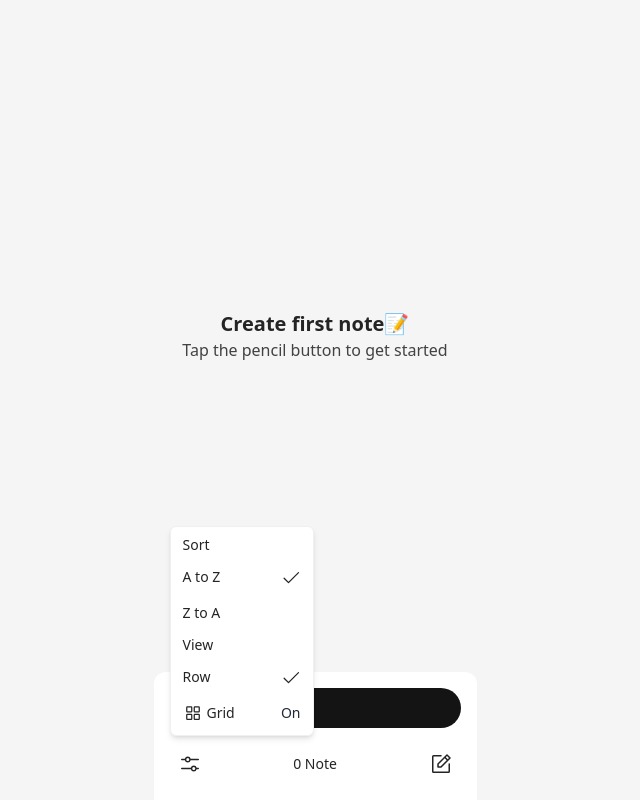
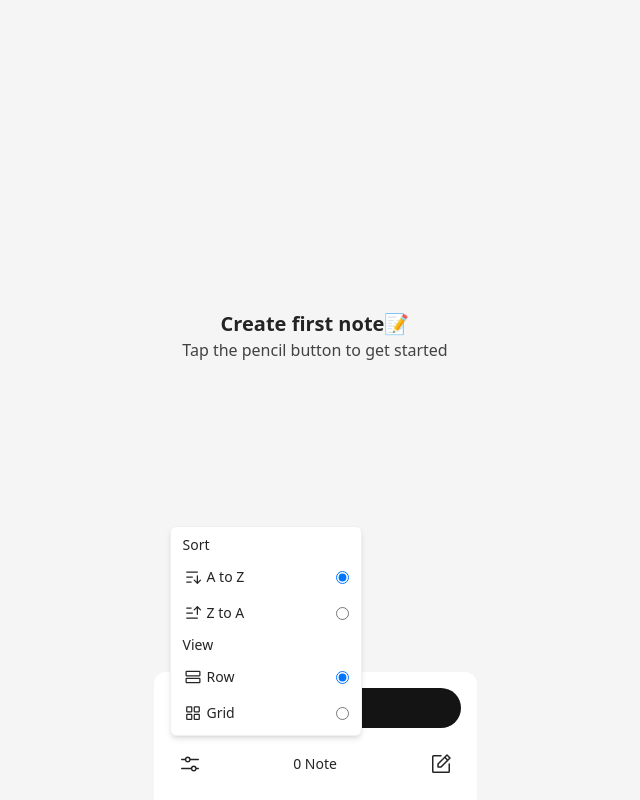
Before and after one commit to haikalgakbar/react-notes, a React (Vite) app: page / in a window 1280 px wide. Both pictures are taken after a click on the button 514 px from the left and 764 px from the top of the page. Shown: the whole page, without its empty margins (325-965 px from the left). Built offline with nearby package versions, Linux system fonts and the light colour scheme.

Commit message:
fix: view row and grid

```diff
--- a/index.html
+++ b/index.html
@@ -27,7 +27,7 @@
       // }
     </script>
   </head>
-  <body>
+  <body class="bg-background-base-3-light dark:bg-background-base-3-dark">
     <main
       id="root"
       class="flex justify-center items-center bg-background-base-3-light dark:bg-background-base-3-dark min-h-dvh"
--- a/src/App.tsx
+++ b/src/App.tsx
@@ -13,7 +13,10 @@ export default function App() {
   const [notesId, setNotesId] = useState();
   const [isDarkMode, _setIsDarkMode] = useState(localStorage.theme);
   const [display, setDisplay] = useState(
-    JSON.parse(localStorage.getItem(DISPLAY_KEY)) ?? { view: "row", sort: "" },
+    JSON.parse(localStorage.getItem(DISPLAY_KEY)) ?? {
+      view: "row",
+      sort: "asc",
+    },
   );
 
   const allNotes = Array.from(
@@ -27,7 +30,7 @@ export default function App() {
   }, [isDarkMode]);
 
   return (
-    <section className="relative flex max-h-dvh min-h-dvh max-w-[425px] flex-col-reverse">
+    <section className="relative flex max-h-dvh min-h-dvh min-w-[320px] max-w-[425px] flex-col-reverse">
       <Header
         allNotes={allNotes}
         // darkMode={isDarkMode}
--- a/src/components/AddNotes.tsx
+++ b/src/components/AddNotes.tsx
@@ -31,26 +31,25 @@ export default function AddNotes({ isOpen, note }) {
   }, [valueContent]);
 
   function handleAddNotes() {
-    console.log("add notes");
-    if (note.id) {
-      const newNotes: notesObj = {
-        id: note.id,
-        title: valueTitle,
-        content: valueContent,
-        date: currentDate,
-      };
+    // if (note.id) {
+    //   const newNotes: notesObj = {
+    //     id: note.id,
+    //     title: valueTitle,
+    //     content: valueContent,
+    //     date: currentDate,
+    //   };
 
-      const findNotes = allNotes.findIndex((notes) => notes.id === note.id);
+    //   const findNotes = allNotes.findIndex((notes) => notes.id === note.id);
 
-      const newNote = allNotes;
-      newNote.splice(findNotes, 1, newNotes);
-      localStorage.setItem(key, JSON.stringify(newNote));
-      setValueTitle("");
-      setValueContent("");
-      isOpen(false);
+    //   const newNote = allNotes;
+    //   newNote.splice(findNotes, 1, newNotes);
+    //   localStorage.setItem(key, JSON.stringify(newNote));
+    //   setValueTitle("");
+    //   setValueContent("");
+    //   isOpen(false);
 
-      return;
-    }
+    //   return;
+    // }
 
     const newNotes: notesObj = {
       id: self.crypto.randomUUID(),
--- a/src/components/OptionMenu.tsx
+++ b/src/components/OptionMenu.tsx
@@ -1,11 +1,7 @@
 export default function OpenMenu({ getRef, className, children }) {
   return (
-    <div
-      ref={getRef}
-      className={className}
-      // className="absolute flex flex-col p-1 bottom-16 right-[${right}] bg-background-base-1-light dark:bg-background-base-1-dark shadow-md border-[.5px] rounded-md border-stroke-base-3-light dark:border-stroke-base-3-dark min-w-36"
-    >
+    <form ref={getRef} className={className}>
       {children}
-    </div>
+    </form>
   );
 }
--- a/src/components/header/Header.tsx
+++ b/src/components/header/Header.tsx
@@ -4,8 +4,10 @@ import {
   SlidersHorizontal,
   MagnifyingGlass,
   NotePencil,
-  Check,
   SquaresFour,
+  Rows,
+  SortAscending,
+  SortDescending,
 } from "@phosphor-icons/react";
 import { DISPLAY_KEY } from "../../utils/const";
 
@@ -17,41 +19,12 @@ export default function Header({
   display,
   setDisplay,
 }) {
-  const [openSortMenu, setOpenSortMenu] = useState(false);
-  const [openViewMenu, setOpenViewMenu] = useState(false);
+  const { view, sort } = display;
   const [openDisplayMenu, setOpenDisplayMenu] = useState(false);
-  const sortRef = useRef(null);
-  const viewRef = useRef(null);
+  const [viewFilter, setViewFilter] = useState(view);
+  const [sortFilter, setSortFilter] = useState(sort);
   const displayRef = useRef(null);
   const countNotes = allNotes.length;
-
-  useEffect(() => {
-    const closeMenu = (e) => {
-      if (!viewRef.current?.contains(e.target)) {
-        setOpenViewMenu(false);
-      }
-    };
-
-    document.addEventListener("mouseup", closeMenu);
-
-    return () => {
-      document.removeEventListener("mouseup", closeMenu);
-    };
-  }, [openViewMenu]);
-
-  useEffect(() => {
-    const closeMenu = (e) => {
-      if (!sortRef.current?.contains(e.target)) {
-        setOpenSortMenu(false);
-      }
-    };
-
-    document.addEventListener("mouseup", closeMenu);
-
-    return () => {
-      document.removeEventListener("mouseup", closeMenu);
-    };
-  }, [openSortMenu]);
 
   useEffect(() => {
     const closeMenu = (e) => {
@@ -66,16 +39,6 @@ export default function Header({
       document.removeEventListener("mouseup", closeMenu);
     };
   }, [openDisplayMenu]);
-
-  function changeView(type: "row" | "grid"): void {
-    if (display.view !== type) {
-      setDisplay({ ...display, view: type });
-      localStorage.setItem(
-        DISPLAY_KEY,
-        JSON.stringify({ ...display, view: type }),
-      );
-    }
-  }
 
   // function changeSort(type: "asc" | "des" | ""): void {
   //   if (display.sort === type) {
@@ -92,6 +55,32 @@ export default function Header({
   //     );
   //   }
   // }
+
+  // console.log(view);
+  // console.log(viewFilter);
+
+  function isRadioSortSelected(value: string): boolean {
+    return value === sortFilter;
+  }
+
+  function handleSortRadioOnClick(e) {
+    setSortFilter(e.currentTarget.value);
+  }
+
+  function isRadioViewSelected(value: string): boolean {
+    return value === viewFilter;
+  }
+
+  function handleViewRadioOnClick(e) {
+    const target = e.currentTarget.value;
+
+    setViewFilter(target);
+    setDisplay({ ...display, view: target });
+    localStorage.setItem(
+      DISPLAY_KEY,
+      JSON.stringify({ ...display, view: target }),
+    );
+  }
 
   return (
     <header className="sticky z-10 flex w-full flex-col gap-4 rounded-t-xl bg-background-base-1-light p-4 dark:bg-background-base-1-dark">
@@ -125,68 +114,139 @@ export default function Header({
         <OptionMenu
           getRef={displayRef}
           className={
-            "absolute bottom-16 left-4 flex min-w-36 flex-col rounded-md border-[.5px] border-stroke-base-3-light bg-background-base-1-light p-1 shadow-md dark:border-stroke-base-3-dark dark:bg-background-base-1-dark"
+            "minw absolute bottom-16 left-4 flex min-w-48 flex-col rounded-md border-[.5px] border-stroke-base-3-light bg-background-base-1-light p-1 shadow-md dark:border-stroke-base-3-dark dark:bg-background-base-1-dark"
           }
         >
-          <p className="right px-2 py-1 text-sm text-foreground-base-3-light dark:text-foreground-base-3-dark">
+          <fieldset className="flex flex-col">
+            <legend className="w-full flex-1 px-2 py-1 text-sm text-foreground-base-3-light dark:text-foreground-base-3-dark">
               Sort
-          </p>
-          <button
-            className="flex items-center justify-between gap-1 rounded-md p-2 text-sm text-foreground-base-1-light hover:bg-background-hover-1-light dark:text-foreground-base-1-dark dark:hover:bg-background-hover-1-dark"
-            onClick={() => changeView("row")}
+            </legend>
+            <div className="flex items-center justify-between gap-1 rounded-md p-2 text-sm text-foreground-base-1-light hover:bg-background-hover-1-light dark:text-foreground-base-1-dark dark:hover:bg-background-hover-1-dark">
+              <SortAscending size={20} />
+              <label
+                className="flex-1 text-start hover:cursor-pointer"
+                htmlFor="asc"
               >
                 A to Z
-            {display.view === "row" && (
-              <Check className="flex-shrink-0" size={20} />
-            )}
-          </button>
-          <button
-            className="flex items-center justify-between gap-1 rounded-md p-2 text-sm text-foreground-base-1-light hover:bg-background-hover-1-light dark:text-foreground-base-1-dark dark:hover:bg-background-hover-1-dark"
-            onClick={() => changeView("grid")}
+              </label>
+              <input
+                type="radio"
+                name="asc"
+                id="asc"
+                value="asc"
+                checked={isRadioSortSelected("asc")}
+                onChange={(e) => handleSortRadioOnClick(e)}
+              />
+            </div>
+            <div className="flex flex-wrap items-center gap-1 rounded-md p-2 text-sm text-foreground-base-1-light hover:cursor-pointer hover:bg-background-hover-1-light dark:text-foreground-base-1-dark dark:hover:bg-background-hover-1-dark">
+              <SortDescending size={20} />
+              <label
+                className="flex-1 text-start hover:cursor-pointer"
+                htmlFor="des"
               >
                 Z to A
-            {display.view === "grid" && (
-              <Check className="flex-shrink-0" size={20} />
-            )}
-          </button>
-          <p className="right px-2 py-1 text-sm text-foreground-base-3-light dark:text-foreground-base-3-dark">
+              </label>
+              <input
+                type="radio"
+                name="des"
+                id="des"
+                value="des"
+                checked={isRadioSortSelected("des")}
+                onChange={(e) => handleSortRadioOnClick(e)}
+              />
+            </div>
+          </fieldset>
+          <fieldset className="flex flex-col">
+            <legend className="w-full flex-1 px-2 py-1 text-sm text-foreground-base-3-light dark:text-foreground-base-3-dark">
               View
-          </p>
-          <button
-            className="flex items-center justify-between gap-1 rounded-md p-2 text-sm text-foreground-base-1-light hover:bg-background-hover-1-light dark:text-foreground-base-1-dark dark:hover:bg-background-hover-1-dark"
-            onClick={() => changeView("row")}
+            </legend>
+            <div className="flex items-center justify-between gap-1 rounded-md p-2 text-sm text-foreground-base-1-light hover:bg-background-hover-1-light dark:text-foreground-base-1-dark dark:hover:bg-background-hover-1-dark">
+              <label
+                className="flex flex-1 flex-row gap-1 text-start hover:cursor-pointer"
+                htmlFor="row"
               >
+                <Rows size={20} />
                 Row
-            {display.view === "row" && (
-              <Check className="flex-shrink-0" size={20} />
-            )}
-          </button>
-          <button className="flex flex-wrap items-center gap-1 rounded-md p-2 text-sm text-foreground-base-1-light hover:bg-background-hover-1-light dark:text-foreground-base-1-dark dark:hover:bg-background-hover-1-dark">
+              </label>
+              <input
+                type="radio"
+                name="row"
+                id="row"
+                value="row"
+                checked={isRadioViewSelected("row")}
+                onChange={(e) => handleViewRadioOnClick(e)}
+              />
+            </div>
+            <div className="flex flex-wrap items-center gap-1 rounded-md p-2 text-sm text-foreground-base-1-light hover:cursor-pointer hover:bg-background-hover-1-light dark:text-foreground-base-1-dark dark:hover:bg-background-hover-1-dark">
+              <label
+                className="flex flex-1 flex-row gap-1 text-start hover:cursor-pointer"
+                htmlFor="grid"
+              >
                 <SquaresFour size={20} />
-            <p className="flex-1 text-start">Grid</p>
-            <div className="flex items-center">
-              <div className="relative flex h-4 w-4 flex-shrink-0 items-center justify-center rounded-full bg-white dark:bg-gray-100">
+                Grid
+              </label>
               <input
-                  aria-labelledby="label1"
-                  checked
                 type="radio"
-                  name="radio"
-                  className="absolute h-full w-full cursor-pointer appearance-none rounded-full border border-gray-400 checked:border-none focus:opacity-100 focus:outline-none focus:ring-2 focus:ring-indigo-700 focus:ring-offset-2"
+                name="grid"
+                id="grid"
+                value="grid"
+                checked={isRadioViewSelected("grid")}
+                onChange={(e) => handleViewRadioOnClick(e)}
               />
-                <div className="z-1 hidden h-full w-full rounded-full border-4 border-indigo-700"></div>
             </div>
-              <label
-                id="label1"
-                className="ml-2 text-sm font-normal leading-4 text-gray-800 dark:text-gray-100"
-              >
-                On
-              </label>
-            </div>
-          </button>
+          </fieldset>
         </OptionMenu>
       )}
     </header>
   );
+}
+
+{
+  /* <fieldset className="flex flex-col">
+<legend className="w-full flex-1 px-2 py-1 text-sm text-foreground-base-3-light dark:text-foreground-base-3-dark">
+  View
+</legend>
+<button
+  className="flex items-center justify-between gap-1 rounded-md p-2 text-sm text-foreground-base-1-light hover:bg-background-hover-1-light dark:text-foreground-base-1-dark dark:hover:bg-background-hover-1-dark"
+  // onClick={(e) => e.preventDefault()}
+>
+  <Rows size={20} />
+  <label
+    className="flex-1 text-start hover:cursor-pointer"
+    htmlFor="row"
+  >
+    Row
+  </label>
+  <input
+    type="radio"
+    name="row"
+    id="row"
+    value="row"
+    checked={isRadioSelected("row")}
+    onChange={(e) => handleRadioOnClick(e)}
+  />
+</button>
+<button
+  className="flex flex-wrap items-center gap-1 rounded-md p-2 text-sm text-foreground-base-1-light hover:cursor-pointer hover:bg-background-hover-1-light dark:text-foreground-base-1-dark dark:hover:bg-background-hover-1-dark"
+  // onClick={(e) => handleRadioOnClick(e)}
+>
+  <SquaresFour size={20} />
+  <label
+    className="flex-1 text-start hover:cursor-pointer"
+    htmlFor="grid"
+  >
+    Grid
+  </label>
+  <input
+    type="radio"
+    name="grid"
+    id="grid"
+    value="grid"
+    checked={isRadioSelected("grid")}
+    onChange={(e) => handleRadioOnClick(e)}
+  />
+</button>
+</fieldset> */
 }
 
 {
--- a/src/components/list-notes/Grids.tsx
+++ b/src/components/list-notes/Grids.tsx
@@ -15,17 +15,16 @@ export default function Grids({ notes, openDetail, viewNotes }) {
       {notes.map((note) => (
         <article
           key={note.id}
-          className="flex cursor-pointer break-inside-avoid flex-col rounded-xl bg-background-base-1-light shadow-md hover:bg-background-hover-1-light dark:bg-background-base-1-dark dark:hover:bg-background-hover-1-dark"
+          className="flex cursor-pointer break-inside-avoid flex-col rounded-xl bg-background-base-1-light p-4 shadow-md hover:bg-background-hover-1-light dark:bg-background-base-1-dark dark:hover:bg-background-hover-1-dark"
+          onClick={() => findNotesId(note.id)}
         >
-          <div className="p-4" onClick={() => findNotesId(note.id)}>
           <h1 className="text-md font-semibold text-foreground-base-1-light dark:text-foreground-base-1-dark">
             {note.title}
           </h1>
           <p className="line-clamp-3 text-sm text-foreground-base-2-light dark:text-foreground-base-2-dark">
             {note.content}
           </p>
-          </div>
-          <div className="flex justify-start gap-1.5 border-t border-stroke-base-3-light px-4 py-2 dark:border-stroke-base-3-dark">
+          <div className="mt-2 flex justify-start gap-1">
             <p className="text-sm text-foreground-base-3-light dark:text-foreground-base-3-dark">
               {note.date.slice(8, 10)}
               {note.date.slice(3, 7)}
--- a/src/components/list-notes/Rows.tsx
+++ b/src/components/list-notes/Rows.tsx
@@ -15,7 +15,7 @@ export default function Rows({ notes, openDetail, viewNotes }) {
       {notes.map((note) => (
         <article
           key={note.id}
-          className="flex cursor-pointer flex-col gap-2 rounded-xl bg-background-base-1-light p-4 shadow-md hover:bg-background-hover-1-light dark:bg-background-base-1-dark dark:hover:bg-background-hover-1-dark"
+          className="flex cursor-pointer flex-col rounded-xl bg-background-base-1-light p-4 shadow-md hover:bg-background-hover-1-light dark:bg-background-base-1-dark dark:hover:bg-background-hover-1-dark"
           onClick={() => findNotesId(note.id)}
         >
           <h1 className="text-md font-semibold text-foreground-base-1-light dark:text-foreground-base-1-dark">
@@ -24,7 +24,7 @@ export default function Rows({ notes, openDetail, viewNotes }) {
           <p className="line-clamp-3 text-sm text-foreground-base-2-light dark:text-foreground-base-2-dark">
             {note.content}
           </p>
-          <div className="flex justify-start gap-1">
+          <div className="mt-2 flex justify-start gap-1">
             <p className="text-sm text-foreground-base-3-light dark:text-foreground-base-3-dark">
               {note.date.slice(8, 10)}
               {note.date.slice(3, 7)}
```
Lines whose indentation alone changed are shown as unchanged.
